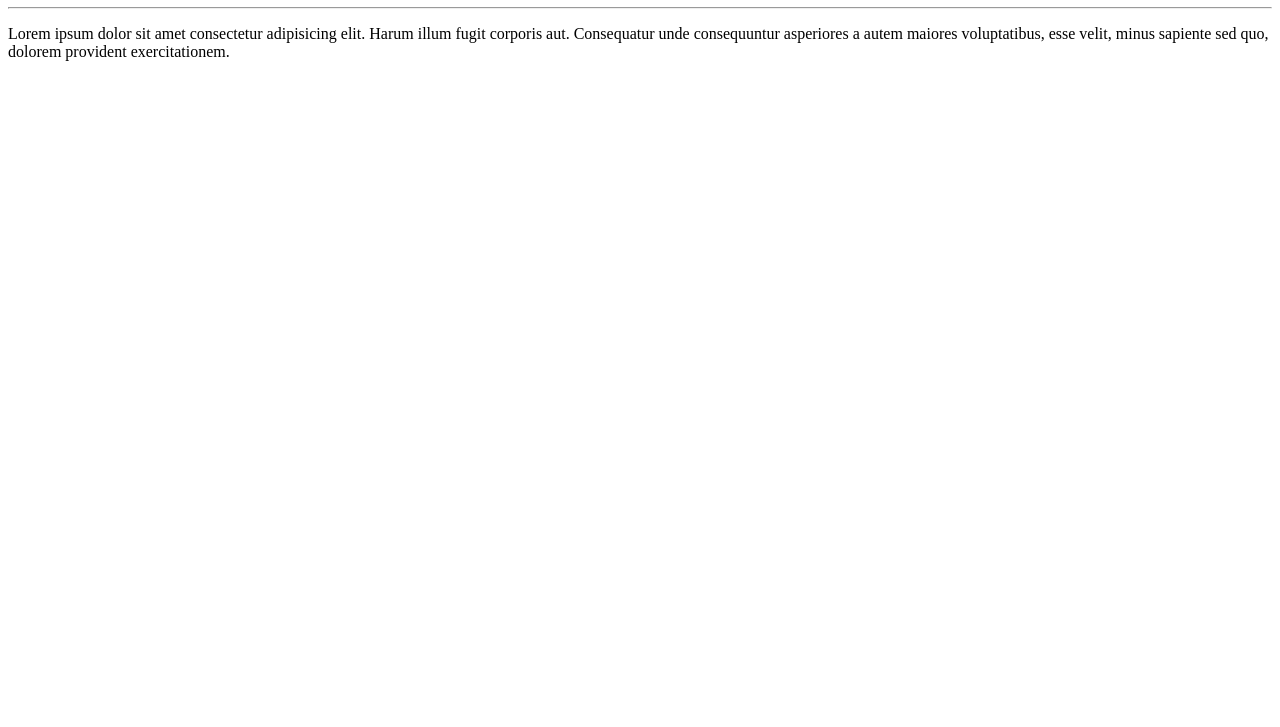
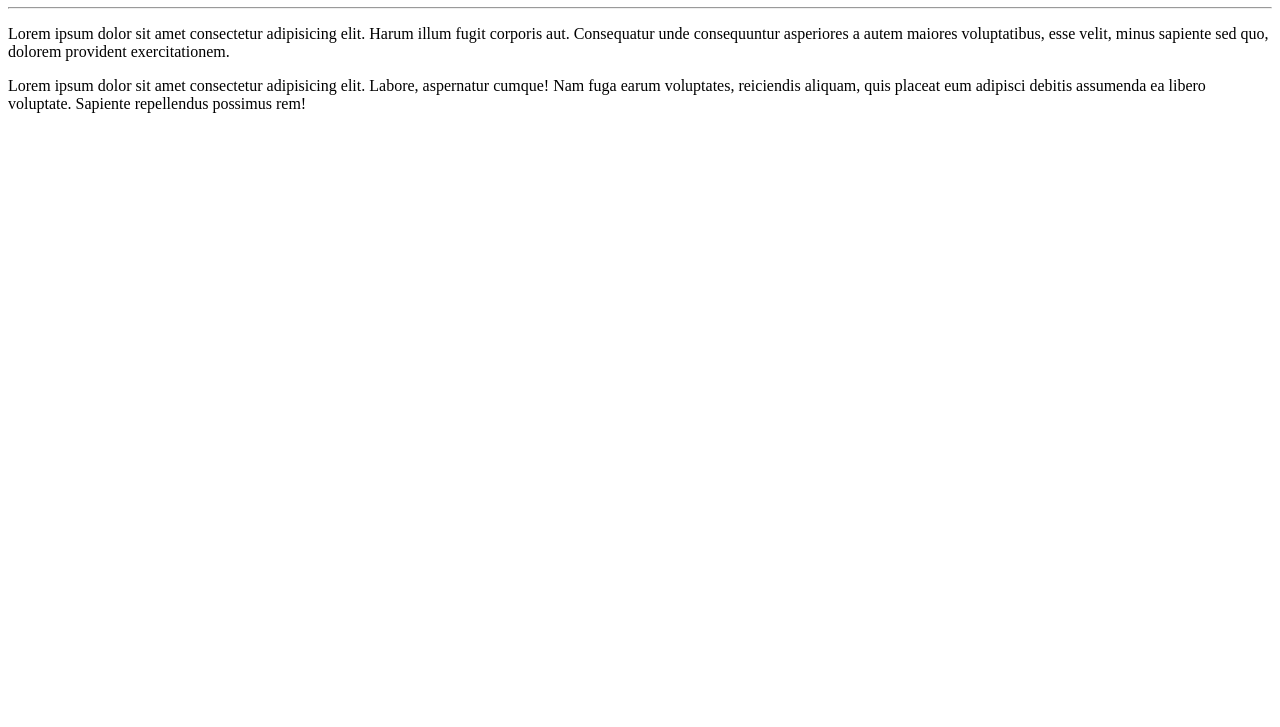
Before and after one commit to MatheusPonte0728/Ola-MUndo, a plain HTML site: page site-exemplo/index.html in a window 1280 px wide. Shown: the part 73-800 px from the top of the page. Drawn offline with Linux system fonts and the light colour scheme.

Commit message:
adicionei um parágrafo

```diff
--- a/site-exemplo/index.html
+++ b/site-exemplo/index.html
@@ -9,5 +9,6 @@
     <h1>Olá, Mundo!</h1>
     <hr>
     <p>Lorem ipsum dolor sit amet consectetur adipisicing elit. Harum illum fugit corporis aut. Consequatur unde consequuntur asperiores a autem maiores voluptatibus, esse velit, minus sapiente sed quo, dolorem provident exercitationem.</p>
+    <p>Lorem ipsum dolor sit amet consectetur adipisicing elit. Labore, aspernatur cumque! Nam fuga earum voluptates, reiciendis aliquam, quis placeat eum adipisci debitis assumenda ea libero voluptate. Sapiente repellendus possimus rem!</p>
 </body>
 </html>
```
